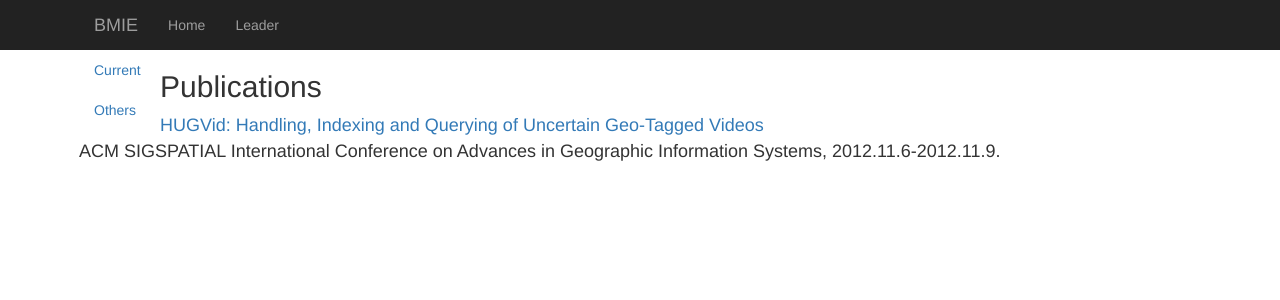
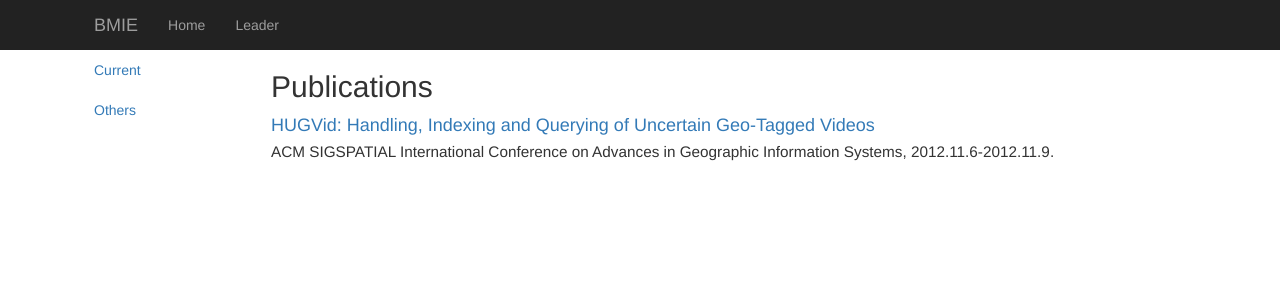
Before and after one commit to QuarkFang/mahe-group, a Flask app: page /leader/more in a window 1280 px wide. Shown: the top 300 px of the page. Run offline with Flask 2, Linux system fonts and the light colour scheme; some libraries are stand-ins or nearby versions.

Commit message:
repaired the bug of publications

```diff
--- a/templates/mahe/publications.html
+++ b/templates/mahe/publications.html
@@ -27,7 +27,7 @@
 </div>
 {% endblock %} {% block content %}
 <div class="row" style="width: 90%; margin: 0 auto">
-    <div class="navbar-left col-sm-1", role="navigation">
+    <div class="navbar-left col-sm-1 col-md-2 col-lg-2", role="navigation">
         <ul class="nav">
             <li>
                 <a href="/leader/#current">Current</a>
@@ -39,13 +39,13 @@
             </li>
         </ul>
     </div>
-    <div class="container">
+    <div class="col-sm-9 col-md-9 col-lg-9">
         <h2 id="publications">
             Publications
         </h2>
         <p style="font-size: large">
         <a href="http://eiger.ddns.comp.nus.edu.sg/pubs/hugvid-uncertaingeotaggedvideos-acmgis12.pdf">HUGVid: Handling, Indexing and Querying of Uncertain Geo-Tagged Videos</a>
-        <br>ACM SIGSPATIAL International Conference on Advances in Geographic Information Systems, 2012.11.6-2012.11.9.</p>
+            <br><small>ACM SIGSPATIAL International Conference on Advances in Geographic Information Systems, 2012.11.6-2012.11.9.</small></p>
     </div>
 </div>
 
```
